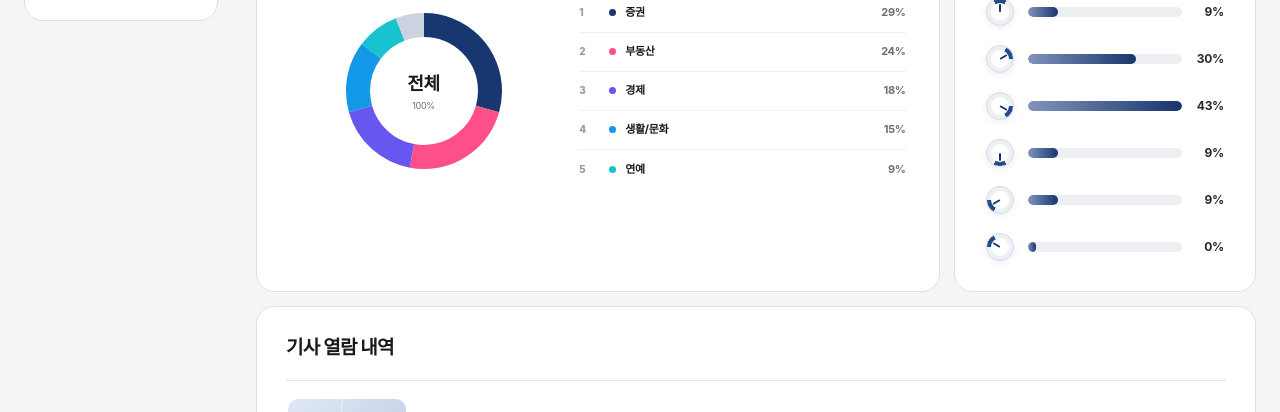
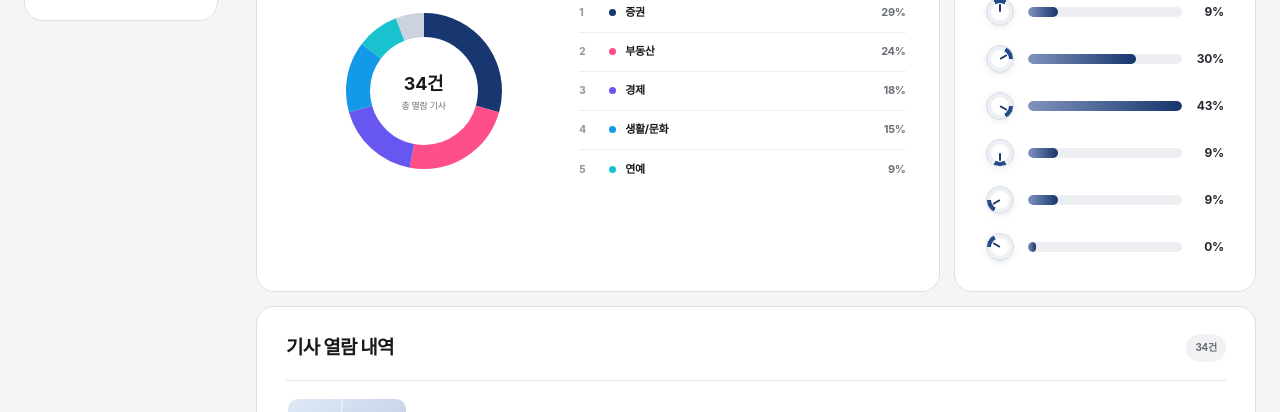
Before and after one commit to hktouchkim/myhankyung, a Next.js app: page /recent-articles in a window 1280 px wide. Shown: the part 634-1046 px from the top of the page. Built offline with nearby package versions, Linux system fonts and the light colour scheme.

Commit message:
Restore reading count context

```diff
--- a/app/globals.css
+++ b/app/globals.css
@@ -2805,6 +2805,21 @@ p {
   letter-spacing: -0.04em;
 }
 
+.module-count {
+  display: inline-flex;
+  min-height: 28px;
+  padding: 0 9px;
+  align-items: center;
+  gap: 5px;
+  border-radius: 999px;
+  background: #f1f2f4;
+  color: #676c74;
+  font-size: 10px;
+  font-style: normal;
+  font-weight: 750;
+  white-space: nowrap;
+}
+
 .reading-stats-layout {
   display: grid;
   grid-template-columns: minmax(250px, 0.9fr) minmax(280px, 1.1fr);
@@ -3033,13 +3048,12 @@ p {
   border-radius: 50%;
 }
 
-.top-category-list em {
+.top-category-list .category-share {
+  display: block;
+  min-width: 43px;
   color: var(--muted);
   font-style: normal;
   text-align: right;
-}
-
-.top-category-list em {
   font-weight: 700;
 }
 
@@ -3142,6 +3156,12 @@ p {
   padding-bottom: 18px;
 }
 
+.recent-list-meta {
+  display: flex;
+  align-items: center;
+  gap: 7px;
+}
+
 .recent-article-list {
   border-top: 1px solid #e5e6e9;
 }
--- a/app/recent-articles/recent-articles-client.tsx
+++ b/app/recent-articles/recent-articles-client.tsx
@@ -157,9 +157,9 @@ function ReadingDonut() {
         </svg>
         <div className="reading-donut-center" aria-live="polite">
           {active ? (
-            <><strong>{active.name}</strong><span>{Math.round((active.count / total) * 100)}%</span></>
+            <><strong>{active.name}</strong><span>{active.count}건 · {Math.round((active.count / total) * 100)}%</span></>
           ) : (
-            <><strong>전체</strong><span>100%</span></>
+            <><strong>{total}건</strong><span>총 열람 기사</span></>
           )}
         </div>
       </div>
@@ -256,7 +256,7 @@ export default function RecentArticlesClient() {
                       <span className="category-rank">{index + 1}</span>
                       <i style={{ background: item.color }} aria-hidden="true" />
                       <strong>{item.name}</strong>
-                      <em>{Math.round((item.count / totalCategoryCount) * 100)}%</em>
+                      <em className="category-share">{Math.round((item.count / totalCategoryCount) * 100)}%</em>
                     </li>
                   ))}
                 </ol>
@@ -294,6 +294,9 @@ export default function RecentArticlesClient() {
           <section className="recent-module recent-list-module" aria-labelledby="recent-list-title">
             <div className="recent-module-heading recent-list-heading">
               <h2 id="recent-list-title">기사 열람 내역</h2>
+              <div className="recent-list-meta">
+                <span className="module-count">{articles.length}건</span>
+              </div>
             </div>
             <div className="recent-article-list">
               {visibleArticles.map((article) => (
```
Also changed, not shown: 1 other file (tests, documents, lock files or other folders).
